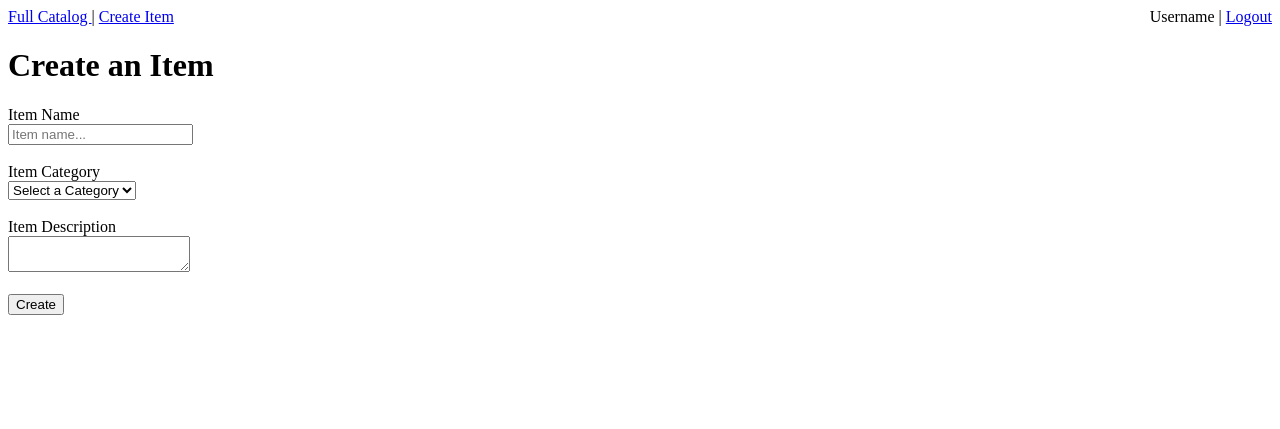
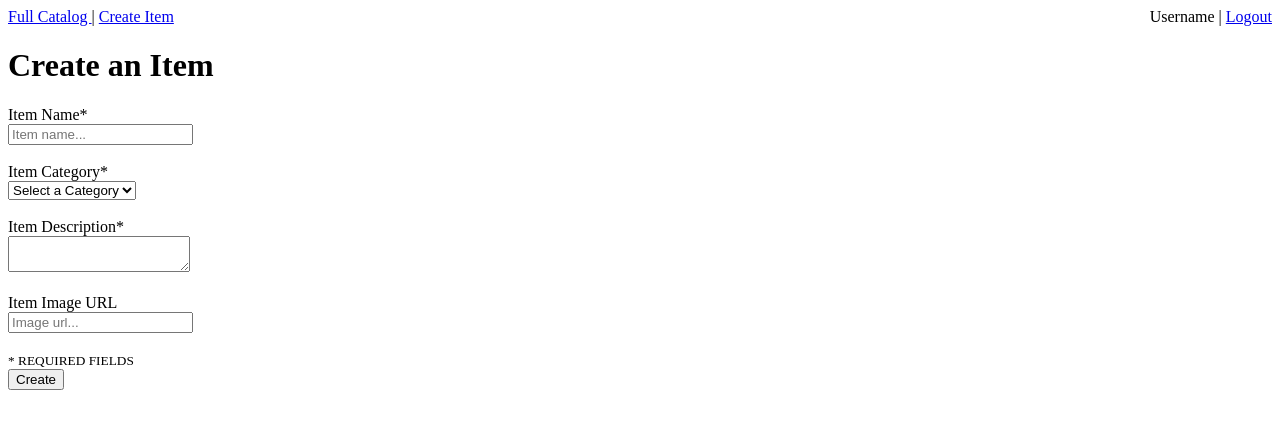
Before and after one commit to Munkyfoot/item-catalog, a Flask app: page /catalog/create_item in a window 1280 px wide. Shown: the top 429 px of the page. Run offline with Flask 2, Linux system fonts and the light colour scheme; a user stored in the database is signed in; data comes from the database, SQL or seed files in the repository; both versions use the stored data as it was after the commit.

Commit message:
Add ability to add an image url to items

```diff
--- a/app.py
+++ b/app.py
@@ -371,7 +371,8 @@ def itemCreate():
                 name=request.form['category']).one().id
 
             newItem = Item(name=request.form['name'], description=request.form['description'],
-                           category_id=cat_id, user_id=login_session['user_id'])
+                           image_url=request.form.get('image_url'), category_id=cat_id,
+                           user_id=login_session['user_id'])
             session.add(newItem)
             session.commit()
 
@@ -425,12 +426,24 @@ def itemUpdate(category_name, item_name):
     if request.method == 'POST':
         if authorized_user:
             if creator:
-                cat_id = session.query(Category).filter_by(
-                    name=request.form['category']).one().id
+                name = request.form.get('name')
+                description = request.form.get('description')
+                image_url = request.form.get('image_url')
+                item_category = request.form.get('category')
 
-                item.name = request.form['name']
-                item.description = request.form['description']
-                item.category_id = cat_id
+                if name:
+                    item.name = name
+
+                if description:
+                    item.description = description
+
+                if image_url:
+                    item.image_url = image_url
+
+                if item_category:
+                    cat_id = session.query(Category).filter_by(
+                        name=item_category).one().id
+                    item.category_id = cat_id
                 session.add(item)
                 session.commit()
 
--- a/db.py
+++ b/db.py
@@ -38,6 +38,7 @@ class Item(Base):
     id = Column(Integer, primary_key=True)
     name = Column(String(50), nullable=False)
     description = Column(String(300), nullable=False)
+    image_url = Column(String(300), nullable=True)
     category_id = Column(Integer, ForeignKey('category.id'))
     category = relationship(Category)
     user_id = Column(Integer, ForeignKey('user.id'))
--- /dev/null
+++ b/static/scripts/image_check.js
@@ -0,0 +1,26 @@
+$(function () {
+    $('input[name=image_url]').change(function () {
+
+        if ($('#item_image').length) {
+            if ($(this).val().length == 0) {
+                $('#item_image').remove();
+            }
+        }
+        else {
+            $(this).after("<img id='item_image' src='' alt='Invalid URL!'/>");
+        }
+
+        $('#item_image').on('error', function () {
+            $(this).attr("src", "");
+        }).attr("src", $('input[name=image_url]').val());
+    });
+
+    $('form').submit(function (e) {
+        if ($('#item_image').length) {
+            if ($('#item_image').attr('src').length == 0) {
+                e.preventDefault();
+                alert("You must use a valid image url!");
+            }
+        }
+    });
+});
--- a/templates/item.html
+++ b/templates/item.html
@@ -28,6 +28,9 @@
         Delete
     </a><br><br>
     {% endif %}
+    {% if item.image_url %}
+        <img src='{{item.image_url}}' />
+    {% endif %}
     <strong>Description:</strong><br>
     {{item.description}}<br><br>
 
--- a/templates/item_create.html
+++ b/templates/item_create.html
@@ -7,6 +7,9 @@
     <meta name="viewport" content="width=device-width, initial-scale=1">
     <link rel="stylesheet" type="text/css" media="screen" href="{{url_for('static', filename='css/styles.css')}}" />
     <script src="{{url_for('static', filename='scripts/script.js')}}"></script>
+    <script src="https://code.jquery.com/jquery-3.3.1.min.js" integrity="sha256-FgpCb/KJQlLNfOu91ta32o/NMZxltwRo8QtmkMRdAu8="
+        crossorigin="anonymous"></script>
+    <script src="{{url_for('static', filename='scripts/image_check.js')}}"></script>
 </head>
 
 <body>
@@ -15,10 +18,10 @@
     <h1>Create an Item</h1>
 
     <form action="{{url_for('itemCreate')}}" method="POST">
-        <label for="name">Item Name</label><br>
+        <label for="name">Item Name*</label><br>
         <input type="text" name="name" placeholder="Item name..." maxlength="50" required /><br><br>
 
-        <label for="category">Item Category</label><br>
+        <label for="category">Item Category*</label><br>
         <select name="category" required>
             <option value="" selected disabled>Select a Category</option>
             {% for c in categories %}
@@ -26,9 +29,12 @@
             {% endfor %}
         </select><br><br>
 
-        <label for="description">Item Description</label><br>
-        <textarea name="description" maxlength="300" ></textarea><br><br>
+        <label for="description">Item Description*</label><br>
+        <textarea name="description" maxlength="300" required></textarea><br><br>
 
+        <label for="image_url">Item Image URL</label><br>
+        <input type="text" name="image_url" placeholder="Image url..."/><br><br>
+        <small>* REQUIRED FIELDS</small><br>
         <input type="submit" value="Create" />
     </form>
 </body>
```
Also changed, not shown: STATUS.md (+0 -1 lines), templates/item_update.html (+9 -3 lines), catalog.db, 1 other file.
